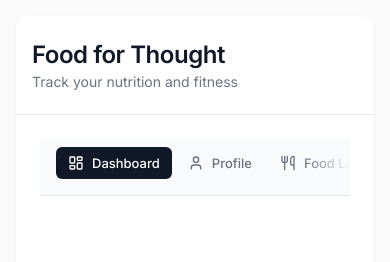
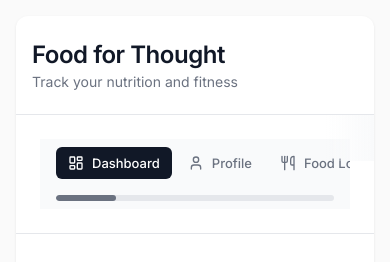
Before and after one commit to GabrielxKuek/food-for-thought, a React (Create React App) app in the folder client/: page / in a window 390 px wide. Shown: the top 262 px of the page. Built offline with nearby package versions, Linux system fonts and the light colour scheme; no server answers.

Commit message:
style my man

```diff
--- a/client/src/App.css
+++ b/client/src/App.css
@@ -57,6 +57,54 @@ body {
   padding: 12px 24px;
   background: #f9fafb;
   border-bottom: 1px solid #e5e7eb;
+  flex-wrap: nowrap;
+}
+
+.nav-wrapper {
+  position: relative;
+  border-bottom: 1px solid #e5e7eb;
+}
+
+.nav-wrapper .nav {
+  border-bottom: none;
+}
+
+/* Fade gradient - fixed to wrapper */
+.nav-wrapper::after {
+  content: '';
+  position: absolute;
+  top: 0;
+  right: 0;
+  height: 46px;
+  width: 48px;
+  background: linear-gradient(to left, #f9fafb 0%, transparent 100%);
+  pointer-events: none;
+  z-index: 10;
+}
+
+/* Custom scrollbar (mobile only) */
+.custom-scrollbar {
+  display: none;
+  padding: 8px 24px;
+  background: #f9fafb;
+}
+
+.custom-scrollbar-track {
+  height: 6px;
+  background: #e5e7eb;
+  border-radius: 3px;
+  position: relative;
+  overflow: hidden;
+}
+
+.custom-scrollbar-thumb {
+  position: absolute;
+  top: 0;
+  height: 100%;
+  width: 60px;
+  background: #6b7280;
+  border-radius: 3px;
+  transition: left 0.1s ease-out;
 }
 
 .nav-button {
@@ -246,47 +294,30 @@ body {
   }
 
   .nav {
-    padding: 8px 16px 16px 16px;
+    padding: 8px 16px;
     overflow-x: auto;
+    overflow-y: hidden;
     -webkit-overflow-scrolling: touch;
-    position: relative;
-
-    /* Always show scrollbar on mobile */
-    scrollbar-width: auto;
-    scrollbar-color: #6b7280 #e5e7eb;
+    scroll-behavior: smooth;
+    /* Hide default scrollbar */
+    scrollbar-width: none;
+    -ms-overflow-style: none;
   }
 
-  /* Fade gradient overlay - doesn't affect layout */
-  .nav::before {
-    content: '';
-    position: absolute;
-    top: 8px;
-    right: 0;
-    bottom: 16px;
-    width: 48px;
-    background: linear-gradient(to left, #f9fafb 0%, transparent 100%);
-    pointer-events: none;
-    z-index: 10;
+  .nav::-webkit-scrollbar {
+    display: none;
   }
 
-  /* Webkit scrollbar styling - make it prominent */
-  .nav::-webkit-scrollbar {
-    height: 8px;
+  .nav-wrapper::after {
+    display: block;
   }
 
-  .nav::-webkit-scrollbar-track {
-    background: #e5e7eb;
-    border-radius: 4px;
-    margin: 0 16px;
+  .custom-scrollbar {
+    display: block;
   }
 
-  .nav::-webkit-scrollbar-thumb {
-    background: #6b7280;
-    border-radius: 4px;
-  }
-
-  .nav::-webkit-scrollbar-thumb:active {
-    background: #4b5563;
+  .custom-scrollbar {
+    padding: 8px 16px;
   }
 
   .nav-button {
```
